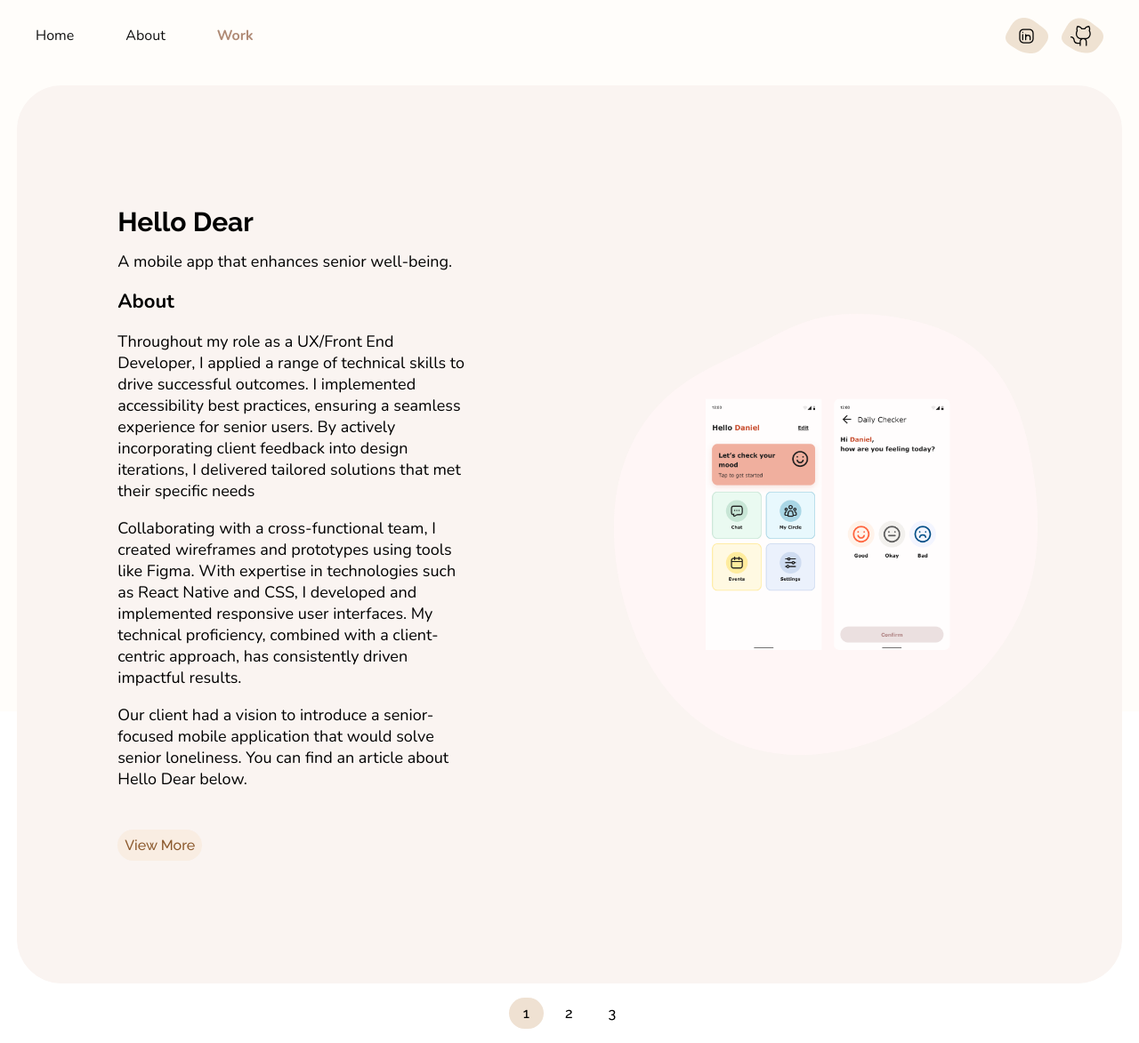
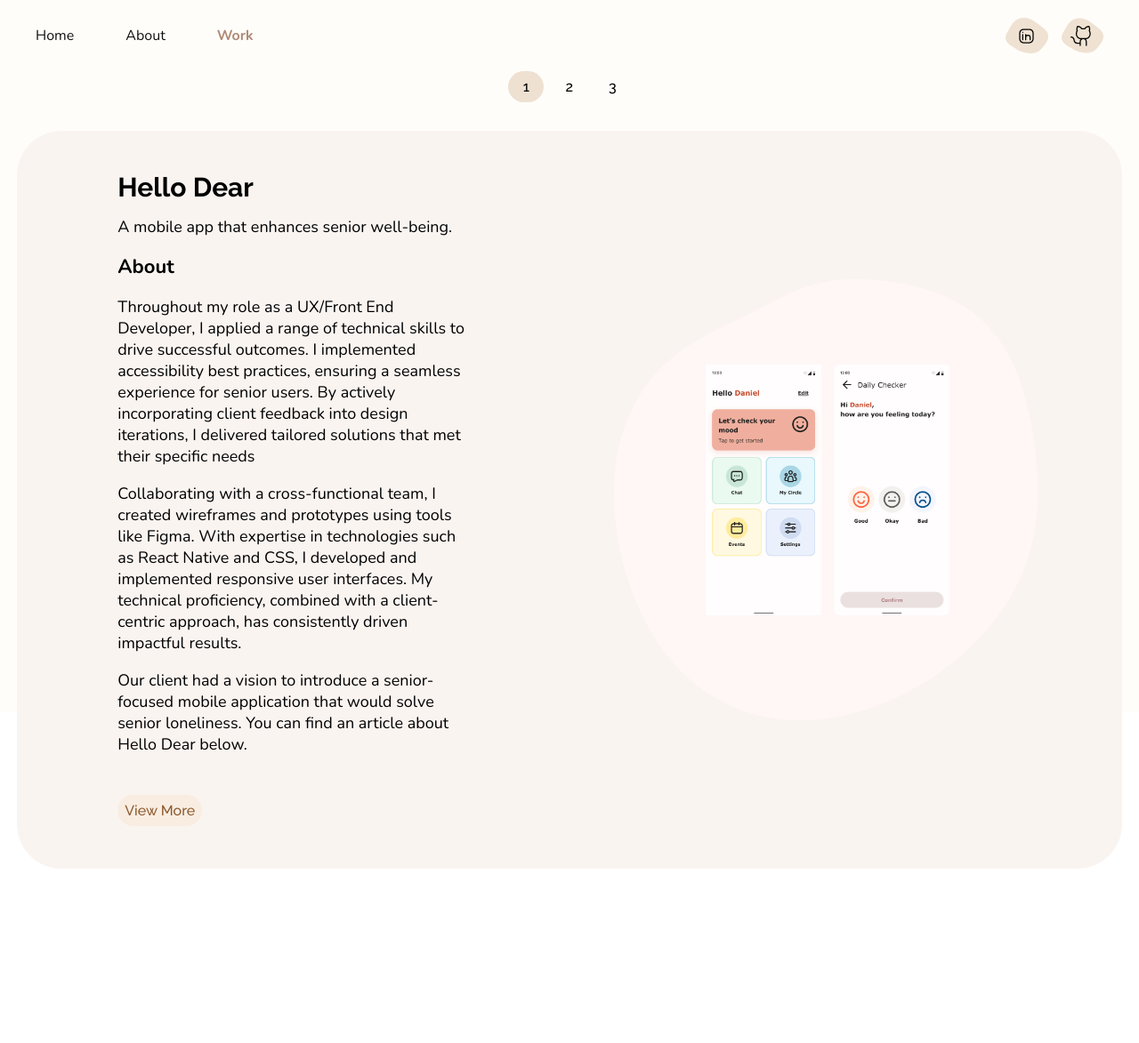
Before and after one commit to nasrafarah328-svg/portfolio, a React (Create React App) app: page /work in a window 1280 px wide. Shown: the whole page at 89% size. After the commit the page ends 993 px from the top, so only its background shows below. Built offline with nearby package versions, Linux system fonts and the light colour scheme.

Commit message:
home page changes

```diff
--- a/src/components/Work.js
+++ b/src/components/Work.js
@@ -1,7 +1,6 @@
 import React, { useState } from "react";
 import { motion } from "framer-motion";
 import "./work.css";
-
 const projects = [
   {
     title: "Hello Dear",
@@ -95,11 +94,26 @@ function CustomPagination() {
   };
 
   return (
+
     <motion.div
       initial={{ opacity: 0 }}
       animate={{ opacity: 1 }}
       exit={{ opacity: 0 }}
     >
+
+<div className="pagination">
+        {Array.from({ length: totalPages }, (_, index) => (
+          <button
+            key={index}
+            className={`pagination-item ${
+              currentPage === index + 1 ? "active" : ""
+            }`}
+            onClick={() => handlePageChange(index + 1)}
+          >
+            {index + 1}
+          </button>
+        ))}
+      </div>
       <div className="selection-projects">
         {currentProjects.map((project, index) => (
           <Project
@@ -117,19 +131,7 @@ function CustomPagination() {
         ))}
       </div>
 
-      <div className="pagination">
-        {Array.from({ length: totalPages }, (_, index) => (
-          <button
-            key={index}
-            className={`pagination-item ${
-              currentPage === index + 1 ? "active" : ""
-            }`}
-            onClick={() => handlePageChange(index + 1)}
-          >
-            {index + 1}
-          </button>
-        ))}
-      </div>
+
     </motion.div>
   );
 }
--- a/src/components/work.css
+++ b/src/components/work.css
@@ -78,9 +78,12 @@
   display: flex;
   justify-content: center;
   padding-bottom: 1rem;
+  overflow-x: auto; /* Enable horizontal scrolling */
+  white-space: nowrap; /* Prevent items from wrapping to the next line */
 }
 
 .pagination-item {
+  min-width: 40px; /* Set a minimum width for pagination items */
   font-size: 16px;
   font-family: "Raleway";
   font-weight: 500;
@@ -91,7 +94,6 @@
   border: none;
   background-color: transparent;
   transition: background-color 0.3s ease;
-
 }
 
 .pagination-item:hover {
@@ -102,12 +104,13 @@
   background-color: #EFE1D2;
 }
 
+
 @media screen and (min-width: 768px) {
   .selection-project-wrapper {
     flex-direction: row;
     justify-content: space-evenly;
     align-items: center;
-    padding: 100px 20px;
+    padding: 10px 20px;
     position: relative;
     width: 100%;
     max-width: 1200px;
```
